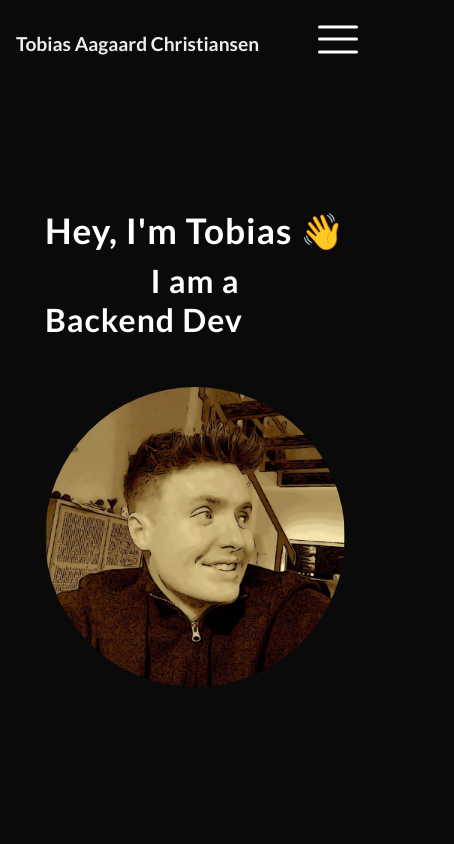
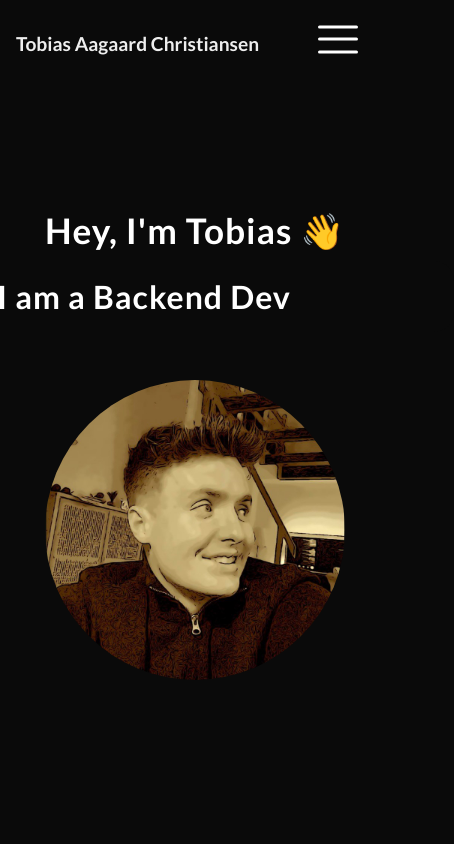
Before and after one commit to TobiasAagaard/portfolio, a React (Vite) app in the folder Frontend/: page / in a window 390 px wide. Shown: the top 844 px of the page, 454 px wide, since content can reach past the window. Built offline with nearby package versions, Linux system fonts and the light colour scheme.

Commit message:
Small change

```diff
--- a/Frontend/src/Components/BurgerMenu/BurgerMenu.scss
+++ b/Frontend/src/Components/BurgerMenu/BurgerMenu.scss
@@ -61,7 +61,7 @@
         margin: 0;
         padding: 0;
         position: fixed;
-        background: radial-gradient( rgba(43,55,96,1), rgba(11,16,35,1));
+        background: #f8dd9f;
         flex-direction: column;
         align-items: center;
         justify-content: center;
@@ -79,7 +79,7 @@
 
             a {
                 font-size: 1.5rem;
-                color: #ebebeb;
+                color: #0a0a0a;
                 text-decoration: none;
                 text-transform: uppercase;
                 text-shadow: 2px 2px 5px rgba(0, 0, 0, 0.3);
--- a/Frontend/src/Components/Header/Header.scss
+++ b/Frontend/src/Components/Header/Header.scss
@@ -5,6 +5,7 @@ header {
     align-items: center;
     justify-content: center;
     gap: 10rem;
+    text-align: center;
     h2:first-child {
         font-size: 2.8rem;
     }
@@ -15,10 +16,20 @@ header {
         font-size: 2.5rem;
         letter-spacing: 1px;
     }
+    h2:last-child{
+        padding: 1rem 0.5rem;
+        width: 517px;
+        color: #0a0a0a;
+        background-color: #f8dd9f;
+        border-radius: 20px;
+        text-align: left;
+
+    }
     .writerBox {
         display: inline-block;
         width: 300px;
         white-space: nowrap;
+        text-align: left;
     }
 
     img {
@@ -52,5 +63,10 @@ header {
                 text-align: left;
             }
         }
+        h2:last-child {
+            text-align: center;
+            background-color: #0a0a0a;
+            color: #fff;
+        }
     }
 }
```
